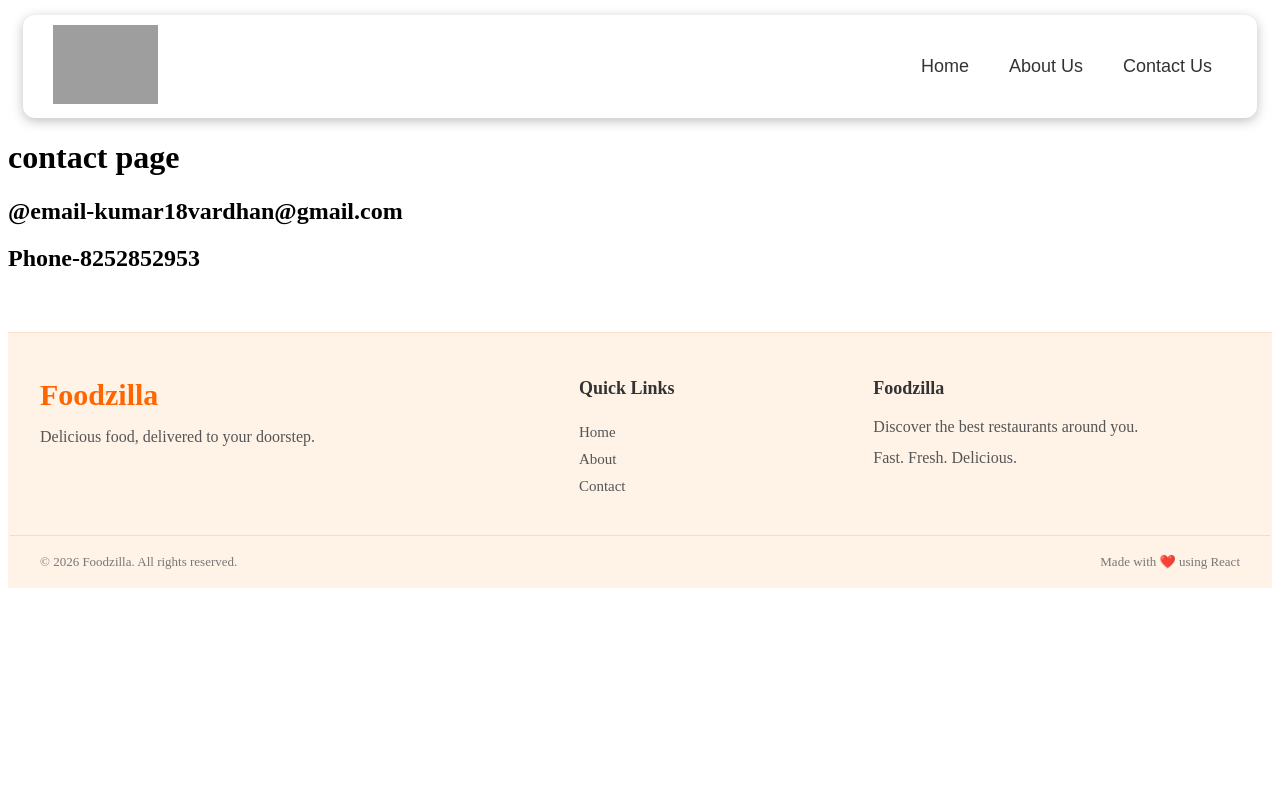
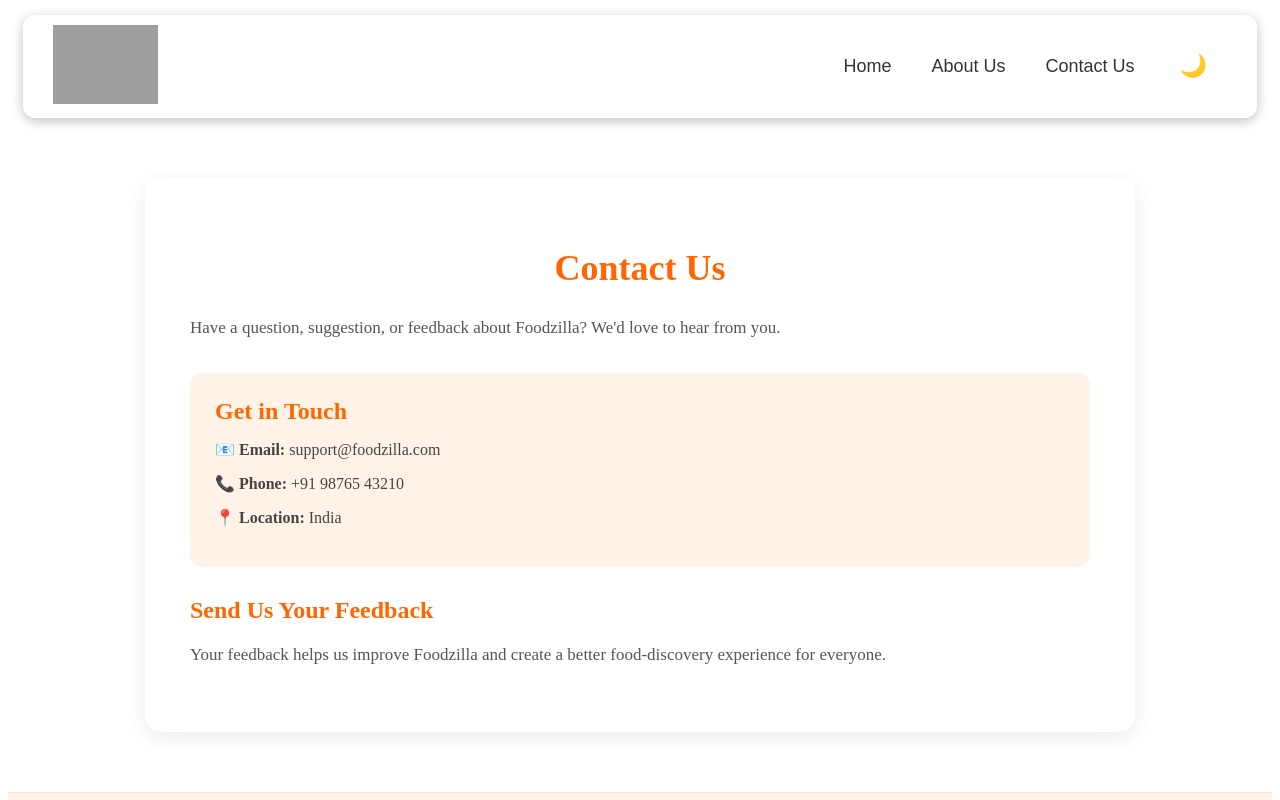
Before and after one commit to kumar18vardhan/Food-delivery-app, a React (Vite) app: page /contact in a window 1280 px wide. Shown: the top 800 px of the page. Built offline with nearby package versions, Linux system fonts and the light colour scheme; grey boxes are pictures that could not be loaded.

Commit message:
Improve UI and add categories

```diff
--- a/src/App.js
+++ b/src/App.js
@@ -8,11 +8,13 @@ import { createBrowserRouter, RouterProvider, Outlet } from "react-router-dom";
 import Error from "./components/Error";
 import Footer from "./components/Footer";
 import "./index.css";
+import { useState } from "react";
 
 const AppLayout = () => {
+  const [darkMode, setDarkMode] = useState(false);
   return (
-    <div className="app">
-      <Header />
+    <div className={darkMode ? "app dark-mode" : "app"}>
+      <Header darkMode={darkMode} setDarkMode={setDarkMode} />
       <Outlet />
       <Footer />
     </div>
--- a/src/components/About.js
+++ b/src/components/About.js
@@ -1,8 +1,35 @@
 const About = () => {
   return (
-    <div>
-      <h1>Welcome to my Foodzilla App</h1>
-      <p>This is the About page.</p>
+    <div className="about-page">
+      <h1>About Foodzilla</h1>
+
+      <p>
+        Welcome to Foodzilla, a modern food delivery web application built
+        using React.js. Foodzilla helps users discover restaurants and explore
+        different food options through a simple and user-friendly interface.
+      </p>
+
+      <p>
+        The application fetches restaurant data from a live API and displays
+        restaurant information dynamically. Users can search for restaurants,
+        filter top-rated restaurants, and explore food categories such as
+        Pizza, Biryani, Cakes, Noodles, North Indian, and Pure Veg.
+      </p>
+
+      <p>
+        Foodzilla is built with reusable React components, React Hooks,
+        React Router, JavaScript, and responsive CSS. The project focuses on
+        creating a smooth browsing experience while demonstrating practical
+        frontend development concepts.
+      </p>
+
+      <h2>Our Goal</h2>
+
+      <p>
+        Our goal is to make discovering food and restaurants simple, fast,
+        and enjoyable. Foodzilla is continuously being improved with a focus
+        on better user experience, responsive design, and useful features.
+      </p>
     </div>
   );
 };
--- a/src/components/Contact.js
+++ b/src/components/Contact.js
@@ -1,12 +1,37 @@
- import { useRouteError } from "react-router-dom"
 const Contact = () => {
   return (
-    <div>
-    <h1>contact page</h1>
-    <h2>@email-kumar18vardhan@gmail.com</h2>
-    <h2>Phone-8252852953</h2>
+    <div className="contact-page">
+      <h1>Contact Us</h1>
+
+      <p>
+        Have a question, suggestion, or feedback about Foodzilla?
+        We'd love to hear from you.
+      </p>
+
+      <div className="contact-info">
+        <h2>Get in Touch</h2>
+
+        <p>
+          📧 <strong>Email:</strong> support@foodzilla.com
+        </p>
+
+        <p>
+          📞 <strong>Phone:</strong> +91 98765 43210
+        </p>
+
+        <p>
+          📍 <strong>Location:</strong> India
+        </p>
+      </div>
+
+      <h2>Send Us Your Feedback</h2>
+
+      <p>
+        Your feedback helps us improve Foodzilla and create a better
+        food-discovery experience for everyone.
+      </p>
     </div>
-  )
-}
+  );
+};
 
-export default Contact
+export default Contact;
--- a/src/components/Header.js
+++ b/src/components/Header.js
@@ -1,7 +1,7 @@
 import { LOGO_URL } from "../utils/constant";
 import { Link } from "react-router-dom";
 
- const Header = () => {
+ const Header = ({ darkMode, setDarkMode }) => {
     return (
         <div className="header">
             <div className="logo-container">
@@ -15,14 +15,22 @@ import { Link } from "react-router-dom";
             <div className="Nav-items">
                 <ul>
                     <li>
-                        <Link to="/">Home</Link>
-                         </li>
+                    <Link to="/">Home</Link>
+                    </li>
                     <li>
                     <Link to="/about">About Us</Link>
                     </li>
                     <li>
                     <Link to="/contact">Contact Us</Link>
                     </li>
+                    <li>
+                    <button
+                    className="dark-mode-btn"
+                    onClick={() => setDarkMode(!darkMode)}
+  >
+                   {darkMode ? "☀️" : "🌙"}
+                    </button>
+                   </li>
                 </ul>
             </div>
         </div>
--- a/src/index.css
+++ b/src/index.css
@@ -1,6 +1,6 @@
-/*
+/* =========================
    HEADER
- */
+========================= */
 
 .header {
   display: flex;
@@ -14,6 +14,7 @@
   box-sizing: border-box;
 }
 
+
 /* LOGO */
 
 .logo {
@@ -21,9 +22,10 @@
   cursor: pointer;
 }
 
-/*
+
+/* =========================
    NAVIGATION
-*/
+========================= */
 
 .Nav-items ul {
   display: flex;
@@ -50,6 +52,17 @@
   transform: translateY(-1px);
 }
 
+.Nav-items a {
+  color: #333;
+  text-decoration: none;
+  font-weight: 500;
+}
+
+.Nav-items a:hover {
+  color: #ff6600;
+}
+
+
 /* =========================
    WHAT'S ON YOUR MIND
 ========================= */
@@ -68,29 +81,34 @@
 
 .food-categories {
   display: flex;
+  justify-content: center;
   align-items: center;
-  gap: 30px;
+  gap: 35px;
   flex-wrap: wrap;
 }
 
 .food-item {
+  width: 150px;
   text-align: center;
   cursor: pointer;
-  flex: 0 0 auto;
+  transition: transform 0.2s ease;
 }
 
 .food-item img {
-  width: 120px;
-  height: 120px;
-  border-radius: 50%;
-  object-fit: cover;
-  display: block;
+  width: 130px;
+  height: 130px;
+  object-fit: contain;
+}
+
+.food-item:hover {
+  transform: scale(1.05);
 }
 
 .food-item p {
   font-size: 18px;
   margin-top: 8px;
 }
+
 
 /* =========================
    SEARCH
@@ -138,6 +156,7 @@
   background-color: #e04800;
 }
 
+
 /* =========================
    FILTER BUTTON
 ========================= */
@@ -162,6 +181,7 @@
   background-color: #555;
 }
 
+
 /* =========================
    RESTAURANT CONTAINER
 ========================= */
@@ -178,6 +198,7 @@
 
   box-sizing: border-box;
 }
+
 
 /* =========================
    RESTAURANT CARD
@@ -200,6 +221,7 @@
   box-shadow: 0 12px 28px rgba(0, 0, 0, 0.15);
 }
 
+
 /* RESTAURANT IMAGE */
 
 .Res-card img {
@@ -213,6 +235,7 @@
 .Res-card:hover img {
   transform: scale(1.04);
 }
+
 
 /* RESTAURANT TEXT */
 
@@ -242,12 +265,44 @@
   color: #555;
   line-height: 20px;
 }
+
 .Res-card .cuisine {
   margin: 0 12px;
   height: 40px;
   line-height: 20px;
   overflow: hidden;
 }
+
+.rating-time {
+  display: flex;
+  align-items: center;
+  gap: 12px;
+  margin: 8px 12px;
+}
+
+.rating-time h4 {
+  margin: 0;
+  font-size: 14px;
+  font-weight: 500;
+}
+
+.Res-card .area {
+  margin: 6px 12px 14px;
+  font-size: 14px;
+  color: #666;
+  line-height: 20px;
+  height: 40px;
+  overflow: hidden;
+}
+
+.Res-card .price {
+  margin: 8px 12px;
+  font-size: 14px;
+  font-weight: 600;
+  color: #333;
+}
+
+
 /* =========================
    TABLET
 ========================= */
@@ -268,6 +323,7 @@
     gap: 20px;
   }
 }
+
 
 /* =========================
    SMALL TABLET
@@ -305,6 +361,7 @@
   }
 }
 
+
 /* =========================
    MOBILE
 ========================= */
@@ -334,6 +391,7 @@
     padding: 7px 8px;
   }
 
+
   /* WHAT'S ON YOUR MIND */
 
   .food-section {
@@ -350,6 +408,10 @@
     gap: 10px;
   }
 
+  .food-item {
+    width: auto;
+  }
+
   .food-item img {
     width: 85px;
     height: 85px;
@@ -359,6 +421,7 @@
     font-size: 14px;
     padding-left: 0;
   }
+
 
   /* SEARCH */
 
@@ -383,6 +446,7 @@
     font-size: 16px;
   }
 
+
   /* FILTER */
 
   .filter {
@@ -393,6 +457,7 @@
     width: 100%;
     font-size: 15px;
   }
+
 
   /* RESTAURANT CARDS */
 
@@ -410,36 +475,11 @@
     height: 200px;
   }
 }
-.rating-time {
-  display: flex;
-  align-items: center;
-  gap: 12px;
-  margin: 8px 12px;
-}
 
-.rating-time h4 {
-  margin: 0;
-  font-size: 14px;
-  font-weight: 500;
-}
 
-.Res-card .area {
-  margin: 6px 12px 14px;
-  font-size: 14px;
-  color: #666;
-  line-height: 20px;
-  height: 40px;
-  overflow: hidden;
-}
-
-.Res-card .price {
-  margin: 8px 12px;
-  font-size: 14px;
-  font-weight: 600;
-  color: #333;
-}
-
-/* ================= FOOTER ================= */
+/* =========================
+   FOOTER
+========================= */
 
 .footer {
   background: #fff3e8;
@@ -459,6 +499,7 @@
   gap: 50px;
 }
 
+
 /* Brand */
 
 .footer-brand h2 {
@@ -474,6 +515,7 @@
   margin: 6px 0;
   max-width: 300px;
 }
+
 
 /* Quick Links */
 
@@ -502,6 +544,7 @@
   transform: translateX(4px);
 }
 
+
 /* Information */
 
 .footer-info p {
@@ -509,6 +552,7 @@
   line-height: 1.6;
   margin: 6px 0;
 }
+
 
 /* Bottom Section */
 
@@ -530,9 +574,13 @@
   margin: 0;
 }
 
-/* ================= MOBILE ================= */
+
+/* =========================
+   FOOTER MOBILE
+========================= */
 
 @media (max-width: 768px) {
+
   .footer {
     margin-top: 40px;
     padding-top: 35px;
@@ -556,9 +604,11 @@
   }
 }
 
+
 /* Small Mobile */
 
 @media (max-width: 400px) {
+
   .footer-container {
     padding-left: 15px;
     padding-right: 15px;
@@ -569,24 +619,11 @@
     padding-right: 15px;
   }
 }
-.Nav-items a {
-  color: #333;
-  text-decoration: none;
-  font-weight: 500;
-}
 
-.Nav-items a:hover {
-  color: #ff6600;
-}
 
-.food-item {
-  cursor: pointer;
-  transition: transform 0.2s ease;
-}
-
-.food-item:hover {
-  transform: scale(1.05);
-}
+/* =========================
+   NO RESULTS
+========================= */
 
 .no-results {
   text-align: center;
@@ -594,3 +631,283 @@
   color: #666;
   font-size: 20px;
 }
+
+
+/* =========================
+   DARK MODE
+========================= */
+
+.dark-mode {
+  background-color: #121212;
+  color: #ffffff;
+  min-height: 100vh;
+}
+
+
+/* Header */
+
+.dark-mode .header {
+  background-color: #1e1e1e;
+}
+
+
+/* Header Links */
+
+.dark-mode .Nav-items a {
+  color: #ffffff;
+}
+
+.dark-mode .Nav-items a:hover {
+  color: #ff6600;
+}
+
+
+/* Header Hover */
+
+.dark-mode .Nav-items ul li:hover {
+  background-color: #292929;
+}
+
+
+/* Headings */
+
+.dark-mode h1,
+.dark-mode h2,
+.dark-mode h3 {
+  color: #ffffff;
+}
+
+
+/* Search */
+
+.dark-mode .Search input {
+  background-color: #1e1e1e;
+  color: #ffffff;
+  border: 1px solid #555;
+}
+
+.dark-mode .Search input::placeholder {
+  color: #aaa;
+}
+
+
+/* Restaurant Cards */
+
+.dark-mode .Res-card {
+  background-color: #1e1e1e;
+  color: #ffffff;
+}
+
+.dark-mode .Res-card h2 {
+  color: #ffffff;
+}
+
+.dark-mode .Res-card .cuisine,
+.dark-mode .Res-card .area {
+  color: #bbb;
+}
+
+.dark-mode .Res-card .price {
+  color: #ddd;
+}
+
+.dark-mode .Res-card h4 {
+  color: #ddd;
+}
+
+
+/* Filter */
+
+.dark-mode .filter-btn {
+  background-color: #333;
+}
+
+.dark-mode .filter-btn:hover {
+  background-color: #444;
+}
+
+
+/* Footer */
+
+.dark-mode .footer {
+  background-color: #1e1e1e;
+  color: #ffffff;
+  border-top: 1px solid #333;
+}
+
+.dark-mode .footer-brand h2 {
+  color: #ff6600;
+}
+
+.dark-mode .footer-brand p,
+.dark-mode .footer-info p,
+.dark-mode .footer-links a {
+  color: #bbb;
+}
+
+.dark-mode .footer-links a:hover {
+  color: #ff6600;
+}
+
+.dark-mode .footer-links h3,
+.dark-mode .footer-info h3 {
+  color: #ffffff;
+}
+
+.dark-mode .footer-bottom {
+  border-top: 1px solid #333;
+  color: #999;
+}
+
+
+/* Dark Mode Button */
+
+.dark-mode-btn {
+  border: none;
+  background: transparent;
+  font-size: 22px;
+  cursor: pointer;
+  padding: 5px;
+  transition: transform 0.2s ease;
+}
+
+.dark-mode-btn:hover {
+  transform: scale(1.15);
+}
+
+
+/* =========================
+   ABOUT PAGE
+========================= */
+
+.about-page {
+  max-width: 1000px;
+  margin: 60px auto;
+  padding: 45px;
+  background: #fff;
+  border-radius: 15px;
+  box-shadow: 0 5px 20px rgba(0, 0, 0, 0.08);
+}
+
+.about-page h1 {
+  text-align: center;
+  color: #ff6600;
+  font-size: 36px;
+  margin-bottom: 30px;
+}
+
+.about-page h2 {
+  color: #ff6600;
+  margin-top: 35px;
+  margin-bottom: 15px;
+}
+
+.about-page p {
+  color: #555;
+  font-size: 17px;
+  line-height: 1.8;
+  margin-bottom: 20px;
+}
+
+
+/* =========================
+   CONTACT PAGE
+========================= */
+
+.contact-page {
+  max-width: 900px;
+  margin: 60px auto;
+  padding: 45px;
+  background: #fff;
+  border-radius: 15px;
+  box-shadow: 0 5px 20px rgba(0, 0, 0, 0.08);
+}
+
+.contact-page h1 {
+  text-align: center;
+  color: #ff6600;
+  font-size: 36px;
+  margin-bottom: 25px;
+}
+
+.contact-page h2 {
+  color: #ff6600;
+  margin-top: 30px;
+  margin-bottom: 15px;
+}
+
+.contact-page > p {
+  color: #555;
+  font-size: 17px;
+  line-height: 1.7;
+}
+
+.contact-info {
+  margin: 30px 0;
+  padding: 25px;
+  background: #fff3e8;
+  border-radius: 12px;
+}
+
+.contact-info h2 {
+  margin-top: 0;
+}
+
+.contact-info p {
+  color: #444;
+  font-size: 16px;
+  margin: 15px 0;
+}
+
+
+/* About & Contact Dark Mode */
+
+.dark-mode .about-page,
+.dark-mode .contact-page {
+  background: #1e1e1e;
+  color: #fff;
+}
+
+.dark-mode .about-page h1,
+.dark-mode .about-page h2,
+.dark-mode .contact-page h1,
+.dark-mode .contact-page h2 {
+  color: #ff6600;
+}
+
+.dark-mode .about-page p,
+.dark-mode .contact-page > p {
+  color: #ccc;
+}
+
+.dark-mode .contact-info {
+  background: #292929;
+}
+
+.dark-mode .contact-info p {
+  color: #ddd;
+}
+
+
+/* =========================
+   ABOUT & CONTACT MOBILE
+========================= */
+
+@media (max-width: 768px) {
+
+  .about-page,
+  .contact-page {
+    margin: 35px 20px;
+    padding: 30px 25px;
+  }
+
+  .about-page h1,
+  .contact-page h1 {
+    font-size: 30px;
+  }
+
+  .about-page p,
+  .contact-page > p {
+    font-size: 16px;
+  }
+}
```
Also changed, not shown: src/components/Body.js (+56 -0 lines).
